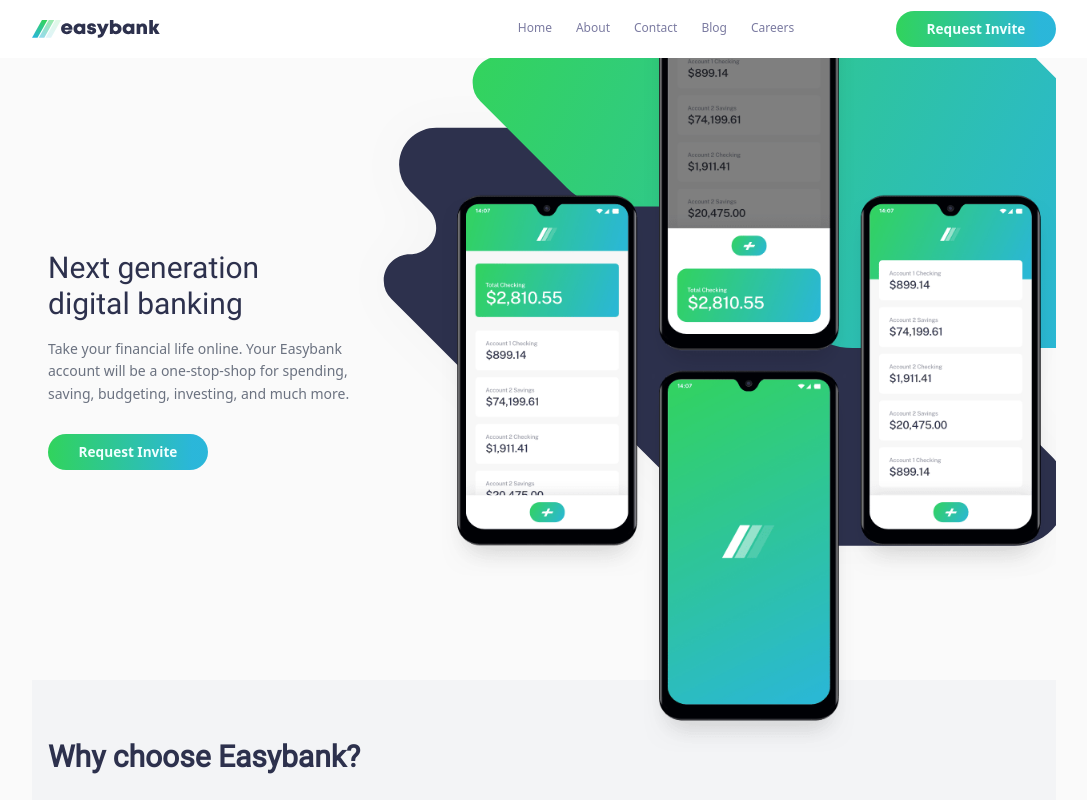
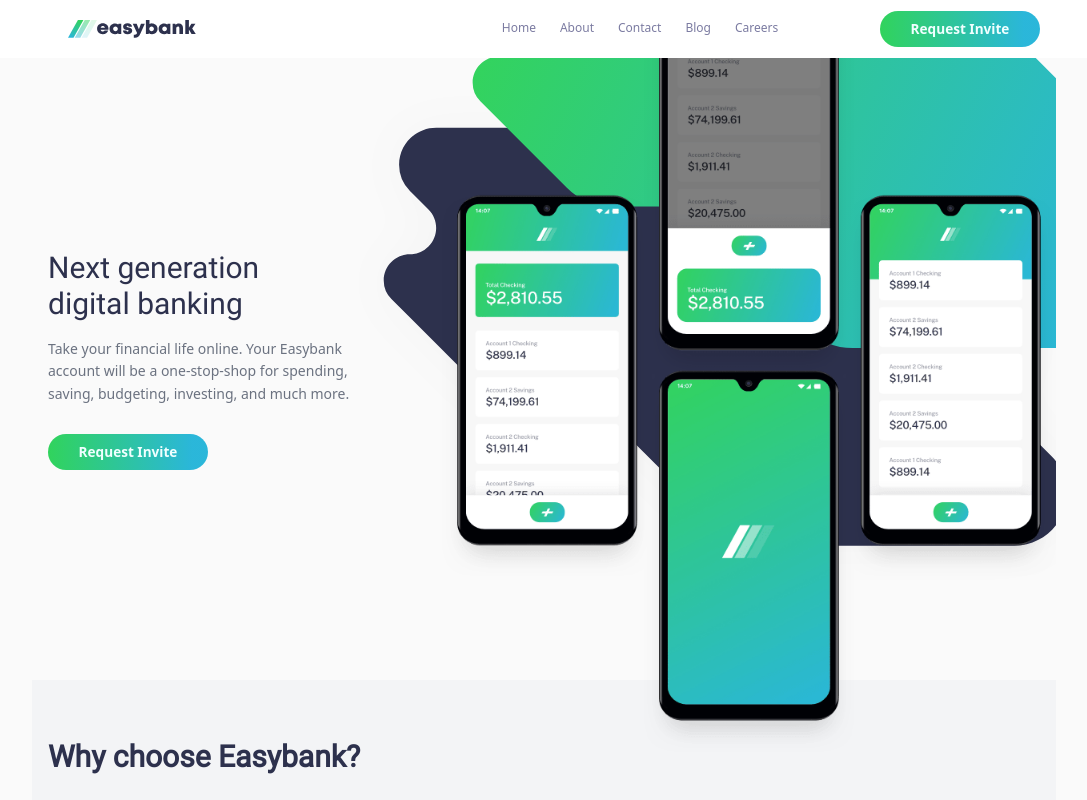
Before and after one commit to victorOJILE/easybank, a Next.js app: page / in a window 1280 px wide. Shown: the top 800 px of the page, without its empty margins (96-1183 px from the left). Built offline with nearby package versions, Linux system fonts and the light colour scheme.

Commit message:
Fixed favicon url

```diff
--- a/components/Header.jsx
+++ b/components/Header.jsx
@@ -4,8 +4,8 @@
   return (
     <header className="relative">
       <div className="sm:absolute top-0 left-0 w-full bg-white z-50">
-        <nav className="container mx-auto max-w-5xl flex items-center justify-between relative">
-          <a href="/" className="inline-block p-5 md:px-0">
+        <nav className="container mx-auto max-w-5xl flex items-center justify-between relative lg:px-4">
+          <a href="/" className="inline-block p-5">
             <img className="w-32" src="logo.svg" alt="Easy Bank Official Logo" />
           </a>
           <TopNavigation />
--- a/pages/_document.jsx
+++ b/pages/_document.jsx
@@ -4,7 +4,7 @@
   return (
     <Html lang="en">
       <Head>
-        <link rel="icon" type="image/png" sizes="32x32" href="./images/favicon-32x32.png" />
+        <link rel="icon" type="image/png" sizes="32x32" href="favicon-32x32.png" />
       </Head>
       <body>
         <Main />
```
